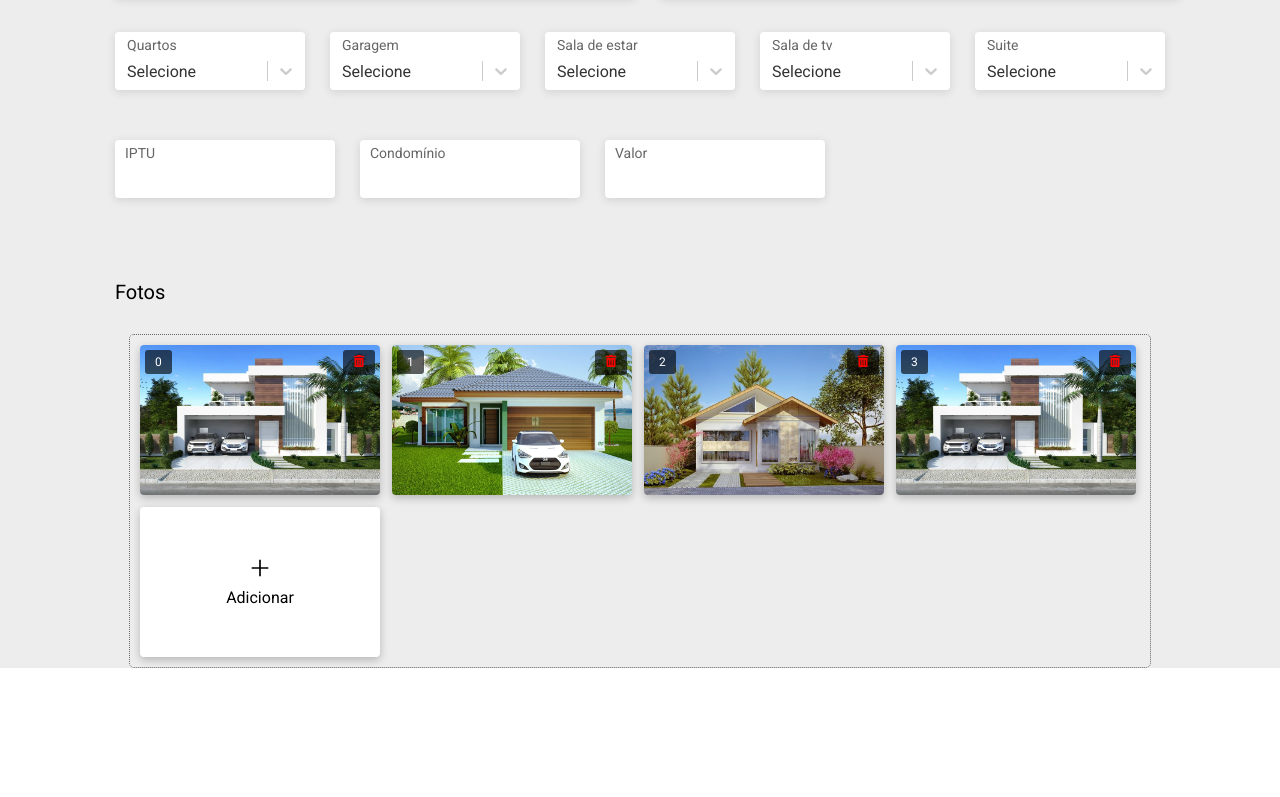
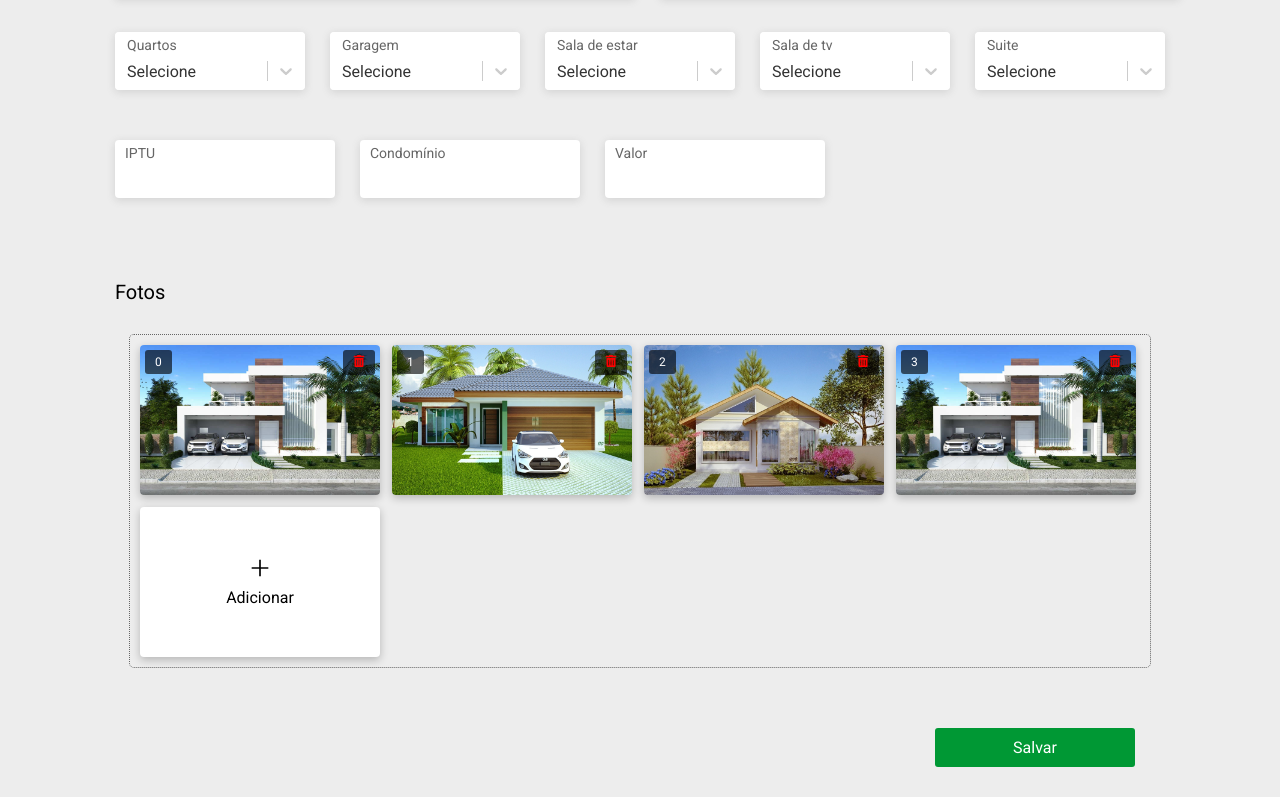
Before and after one commit to erickeira/imoveis, a Next.js app: page /admin/novoimovel in a window 1280 px wide. Shown: the part 785-1582 px from the top of the page. Before the commit the page ends 1483 px from the top, so only its background shows below. Built offline with nearby package versions, Linux system fonts and the light colour scheme.

Commit message:
teste correcao detalhesimovel

```diff
--- a/components/inputSelect/inputselect.module.scss
+++ b/components/inputSelect/inputselect.module.scss
@@ -14,6 +14,7 @@
     background-color: white;
     box-shadow: rgba(99, 99, 99, 0.2) 0px 2px 8px 0px;
     position: relative;
+    z-index: 2;
  }
 .containerSelectLocalidade{
     width: 90%;
--- /dev/null
+++ b/pages/admin/components/button/button.module.scss
@@ -0,0 +1,12 @@
+.container{
+    padding: 10px 0;
+    background-color: #009834;
+    width: 200px;
+    display: flex;
+    justify-content: center;
+    align-items: center;
+    margin: 30px;
+    border-radius: 3px;
+    color: #fff;
+    cursor: pointer;
+}
--- /dev/null
+++ b/pages/admin/components/button/index.js
@@ -0,0 +1,9 @@
+import styles from './button.module.scss'
+export default function Button(props){
+    const { titulo } = props
+    return(
+        <div className={`${styles.container}`}>
+            <span>{titulo}</span>
+        </div>
+    )
+}
--- a/pages/admin/components/detalhesImovel/detalhesimovel.module.scss
+++ b/pages/admin/components/detalhesImovel/detalhesimovel.module.scss
@@ -11,6 +11,7 @@
                 display: flex;
                 flex-direction: row;
                 gap: 25px;
+                z-index: 10;
             }
         }
     }
--- a/pages/admin/components/detalhesImovel/index.js
+++ b/pages/admin/components/detalhesImovel/index.js
@@ -17,7 +17,7 @@ export default function DetalhesImovel(props){
                             options={condicoes.map(item => { return {value: item, label: item}})}
                             style={{borderColor: '#fff'}}
                             size={230}
-                            selecionado={dadosImovel.condicao}
+                            selecionado={dadosImovel.condicao  || ''}
                         />
                         <InputSelect
                             onChange={e => callbackchange({finalidade: e.value})}
@@ -25,7 +25,7 @@ export default function DetalhesImovel(props){
                             options={finalidades.map(item => { return {value: item, label: item}})}
                             style={{borderColor: '#fff'}}
                             size={230}
-                            selecionado={dadosImovel.finalidade}
+                            selecionado={dadosImovel.finalidade || ''}
                         />
                         <InputSelect
                             onChange={e => callbackchange({tipo: e.value})}
@@ -33,7 +33,7 @@ export default function DetalhesImovel(props){
                             options={tiposdeimovel.map(item => { return {value: item, label: item}})}
                             style={{borderColor: '#fff'}}
                             size={300}
-                            selecionado={dadosImovel.tipo}
+                            selecionado={dadosImovel.tipo || ''}
                         />
                     </div>
                     <div className={`${styles.label}`}>Localização</div>
@@ -43,7 +43,7 @@ export default function DetalhesImovel(props){
                             options={bairros.map(item => { return {value: item, label: item}})}
                             style={{borderColor: '#fff'}}
                             size={230}
-                            selecionado={dadosImovel.bairro}
+                            selecionado={dadosImovel.bairro || ''}
                             onChange={e => callbackchange({bairro: e.value})}
                         />
                         <InputTexto titulo={'Endereço'} options={caracteristicas.map(item => { return {value: item, label: item}})} style={{width: 400}}/>
--- a/pages/admin/novoimovel/index.js
+++ b/pages/admin/novoimovel/index.js
@@ -5,6 +5,7 @@ import Fotos from "../components/fotos";
 import { useState } from "react";
 import { bairros } from "../../../utils";
 import Head from "next/head";
+import Button from "../components/button";
 
 export default function Novoimovel(){
 
@@ -48,6 +49,9 @@ export default function Novoimovel(){
                 <Title titulo={'NOVO IMÓVEL'}/>
                 <DetalhesImovel dadosImovel={dadosImovel} callbackchange={e => mudarDadosImovel(e)} />
                 <Fotos callbackchange={e => mudarDadosImovel(e)}/>
+                <div style={{width: '100%',display: 'flex', justifyContent: 'flex-end'}}>
+                    <Button titulo={`Salvar`}/>
+                </div>
             </div>
         </div>
         </>
--- a/styles/globals.scss
+++ b/styles/globals.scss
@@ -22,7 +22,6 @@
     background-color: #EDEDED;
     min-height: 1000px;
 }
-
 .doisSelect{
     width: 90%;
     display: flex;
```
